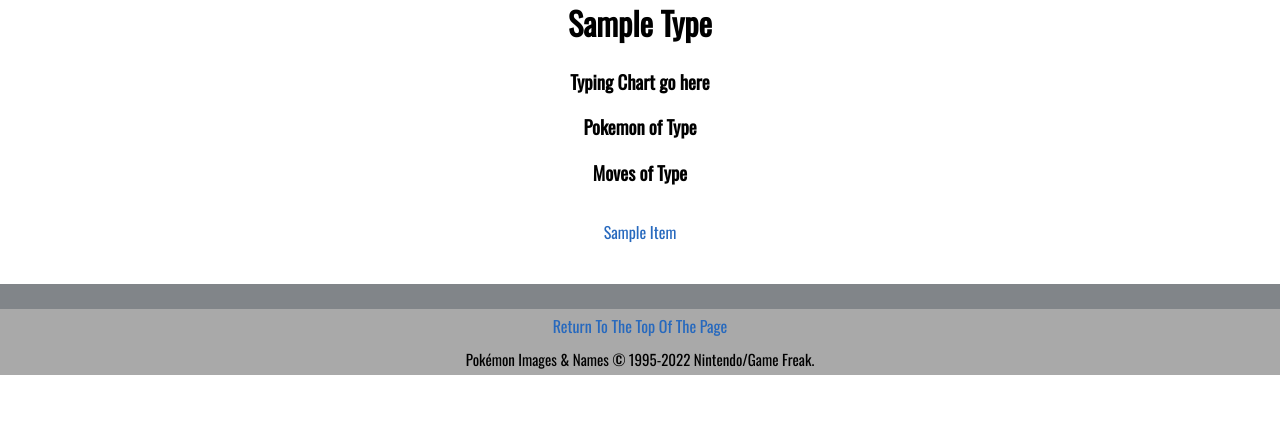
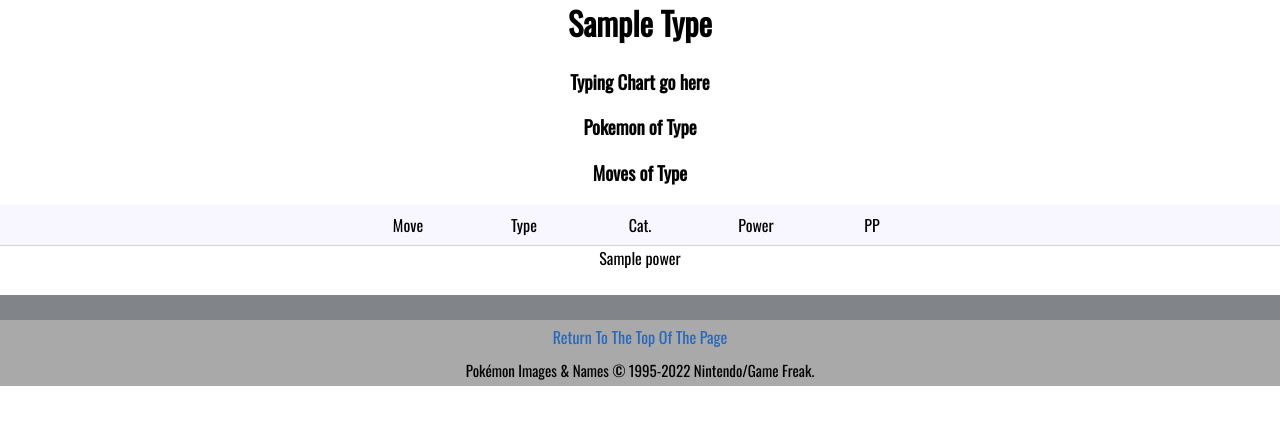
Before and after one commit to TroyAWilson/poke_flask, a Flask app: template templates/type.html in a window 1280 px wide. Shown: the part 137-562 px from the top of the page. Run offline with Flask 2, Linux system fonts and the light colour scheme; the template is opened without the code that fills it: most values are stand-ins (such as "Sample title", 1, 10 or a date in 2020); parts of the project's set-up code (start-up, migrations or seed data) failed here and were passed over; some libraries are stand-ins or nearby versions.

Commit message:
added moves to type page

```diff
--- a/app.py
+++ b/app.py
@@ -29,7 +29,7 @@ def itemByName(name = None):
 
 @app.route('/type/<name>')
 def typeByName(name = None):
-    return render_template('type.html', type = typesData[name], pokemon = data, data = data)
+    return render_template('type.html', type = typesData[name], move = movesData, pokemon = data)
 
 @app.route('/')
 def index():
@@ -405,7 +405,7 @@ def gatherTypes():
     # half damage to
     # pokemon names of that type [pokemon][#][pokemon][name]
     types = {}
-    for i in range(1,18):
+    for i in range(1,19):
         print(i)
         type = requests.get(f'https://pokeapi.co/api/v2/type/{i}')
         #error checking
@@ -467,6 +467,8 @@ if __name__ == '__main__':
     print('starting PokeInfo')
     # grabEmAll()
 
+    gatherTypes()
+
     f = open('pokemon.json')
     print('loading json file')
     data = json.load(f)
--- a/templates/type.html
+++ b/templates/type.html
@@ -24,14 +24,36 @@
     </div>
 
 <h3>Moves of Type</h3>
+
 <div>
+    <div class = 'singleLevelUpMoveContainer'>
+        <!-- Add TM number -->
+        <p>Move</p>
+        <p>Type</p>
+        <p>Cat.</p>
+        <p>Power</p>
+        <p>PP</p>
+    </div>
     {%for item in type['moves_of_type']%}
-        <div class="pokemon-of-type-container">
-            <a href="/move/{{item}}">
-                <p>{{item.replace('-',' ')}}</p>
-            </a>
-        </div>
+
+        {% for m in move %}
+            {% if item == m %}
+            <div class = 'singleLevelUpMoveContainer'>
+                <a href="/move/{{item}}">
+                    <p> {{move[m]['name'].replace('-',' ')}} </p>
+                </a>
+                <a href="/type/{{move[m]['type']}}">
+                    <p style="color:black;" class="{{move[m]['type']}}-type"> {{move[m]['type']}} </p>
+                </a>
+                <p> {{move[m]['damage_class']}} </p>
+                <p> {{move[m]['power']}} </p>
+                <p> {{move[m]['pp']}} </p>
+            </div>
+            {% endif %}
+        {% endfor %}
     {% endfor %}
+
+    {{move['pound']['power']}}
 </div>
 
 
```
Also changed, not shown: types.json (+1 -1 lines).
